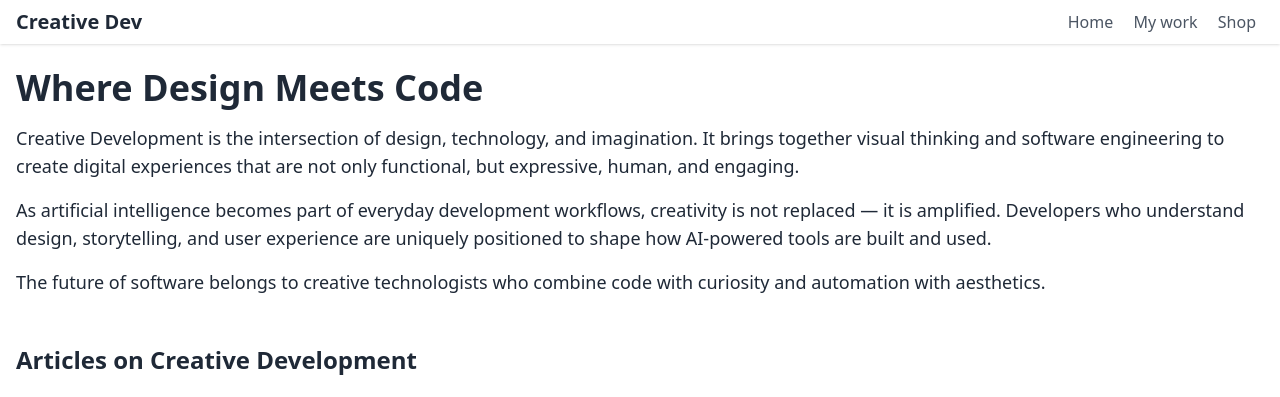
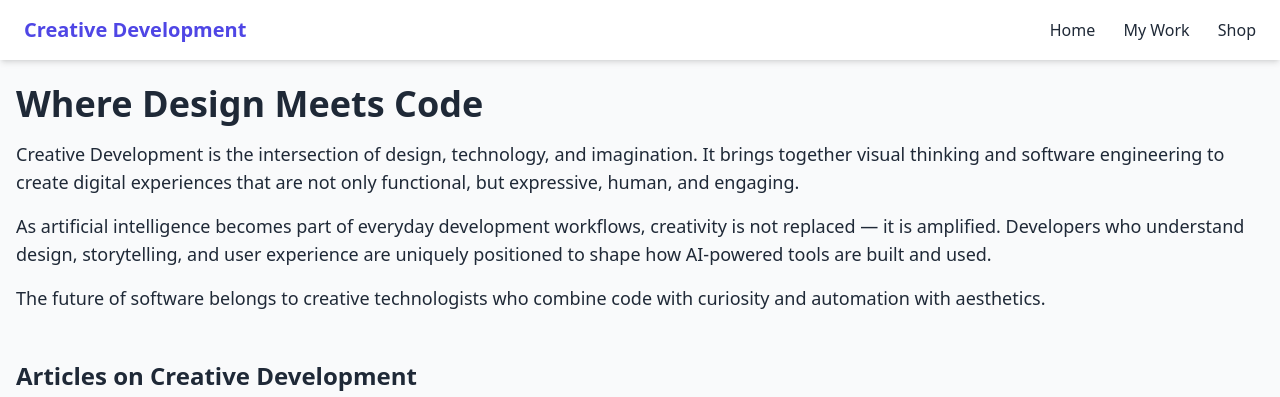
Before and after one commit to vtoch23/creative-dev, a Flask app: page / in a window 1280 px wide. Shown: the top 397 px of the page. Run offline with Flask 3, Linux system fonts and the light colour scheme; some libraries are stand-ins or nearby versions.

Commit message:
updated errors in base.html

```diff
--- a/templates/base.html
+++ b/templates/base.html
@@ -1,19 +1,21 @@
 <!DOCKTYPE html>
     <html lang="en">
+
     <head>
         <meta charset="UTF-8">
-    <meta name="viewport" content="width=device-width, initial-scale=1.0">
-    <title>{% block title %}Creative Dev{% endblock %}</title>
+        <title>Creative Development</title>
         <script src="https://cdn.tailwindcss.com"></script>
     </head>
-<body class="bg=gray-50 text-gray-800">
-    <nav class="bg-white shadow">
-        <div class="container mx-auto px-4 py-2 flex justify-between items-center">
-            <a href="/" class="text-xl font-bold">Creative Dev</a>
-            <div>
-                <a href="/" class="text-gray-600 hover:text-gray-800 mx-2">Home</a>
-                <a href="/about" class="text-gray-600 hover:text-gray-800 mx-2">My work</a>
-                <a href="/contact" class="text-gray-600 hover:text-gray-800 mx-2">Shop</a>
+
+    <body class="bg-gray-50 text-gray-800">
+
+        <nav class="bg-white shadow-md">
+            <div class="max-w-7xl mx-auto px-6 py-4 flex justify-between items-center">
+                <h1 class="text-xl font-bold text-indigo-600">Creative Development</h1>
+                <div class="space-x-6">
+                    <a href="/" class="hover:text-indigo-600">Home</a>
+                    <a href="/my-work" class="hover:text-indigo-600">My Work</a>
+                    <a href="/shop" class="hover:text-indigo-600">Shop</a>
                 </div>
             </div>
         </nav>
@@ -24,6 +26,6 @@
 
         <footer class="bg-white shadow mt-6">
             <div class="container mx-auto px-4 py-4 text-center text-gray-600">
-            &copy;  © 2026 Creative Development — Design meets Code
+                &copy; © 2026 Creative Development — Design meets Code
             </div>
         </footer>
```
Lines whose indentation alone changed are shown as unchanged.
